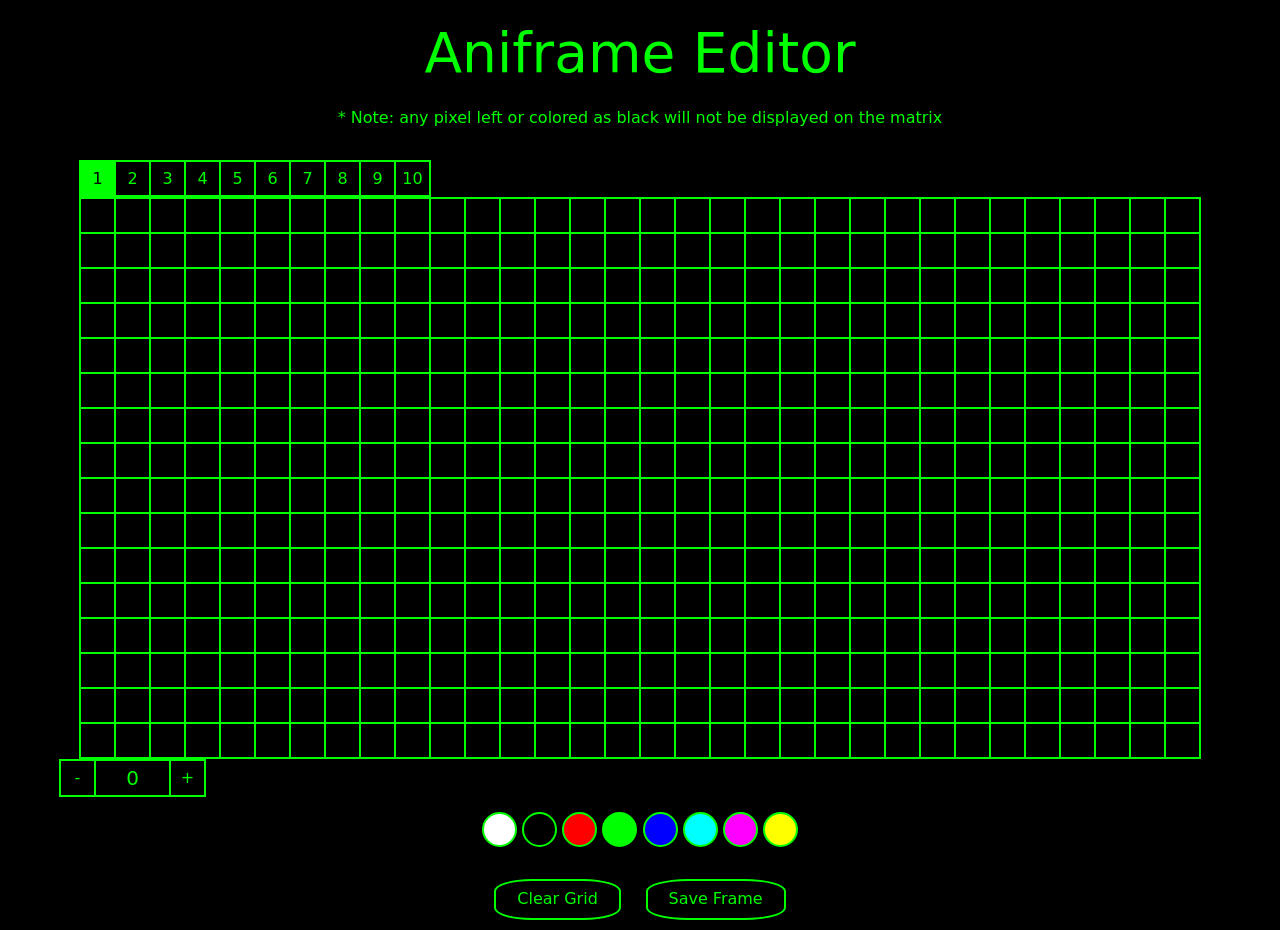
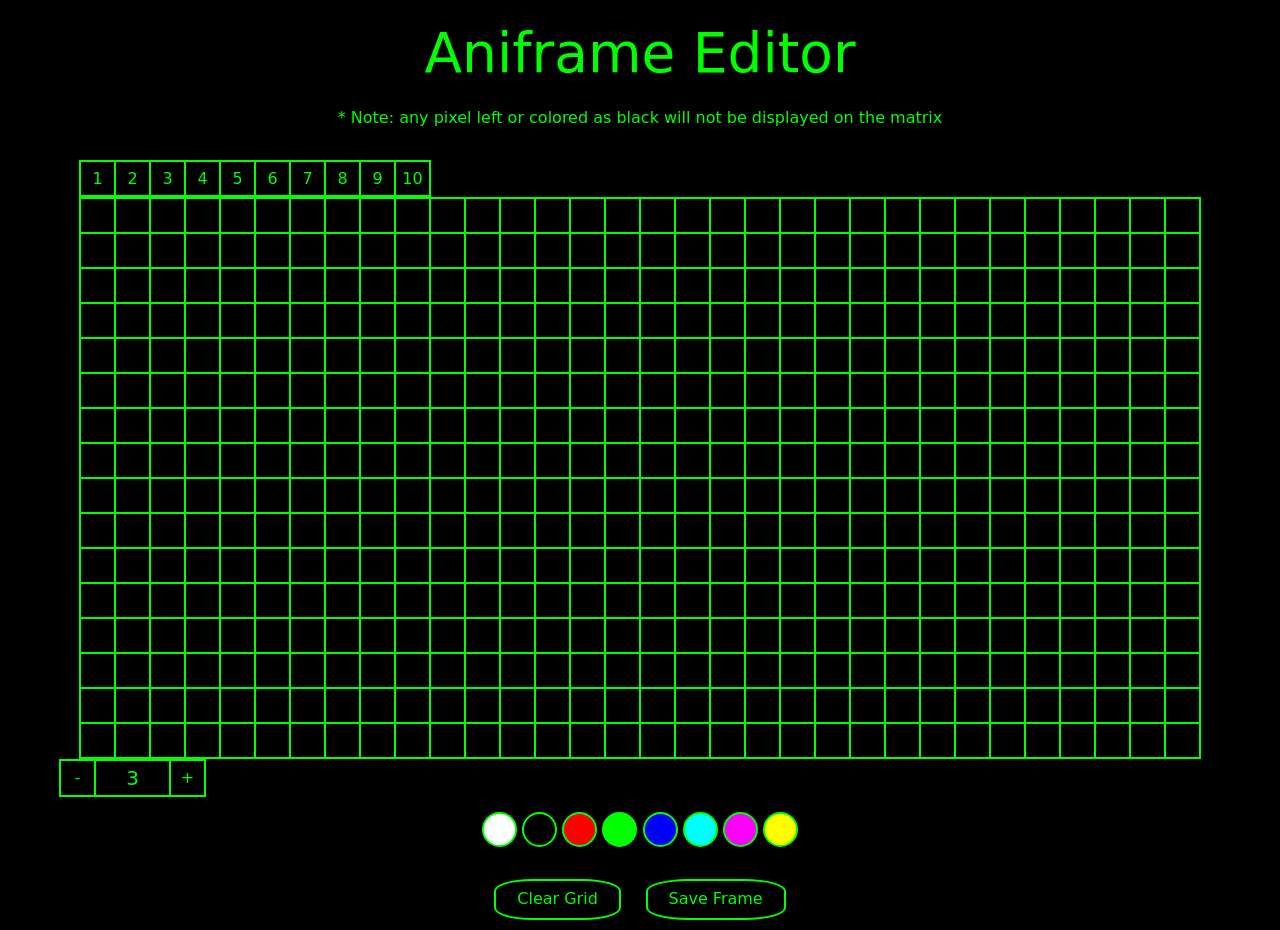
Before and after one commit to evh111/aniframe, a Flask app: page / in a window 1280 px wide. Run offline with Flask 2, Linux system fonts and the light colour scheme; some libraries are stand-ins or nearby versions; some web fonts are replaced.

Commit message:
Changed default frame rate

```diff
--- a/templates/index.html
+++ b/templates/index.html
@@ -27,7 +27,7 @@
           <table id='frame-table'>
             <tr>
               <div>
-                <td onclick="setIndex(this)" class="table-style selected" id='frame' data-value="0">1</td>
+                <td onclick="setIndex(this)" class="table-style" id='frame' data-value="0">1</td>
               </div>
               <div>
                 <td onclick="setIndex(this)" class="table-style" id='frame' data-value="1">2</td>
@@ -64,7 +64,7 @@
         <table>
           <td onclick="frameRateDown('0')" class='frame-rate-plus'>-</td>
             <td>
-              <input class='frame-rate' id='frame-rate' type='text' size='2' value='0' disabled>
+              <input class='frame-rate' id='frame-rate' type='text' size='2' value='3' disabled>
             </td>
           <td onclick="frameRateUp('10')" class='frame-rate-plus'>+</td>
         </table>
```
